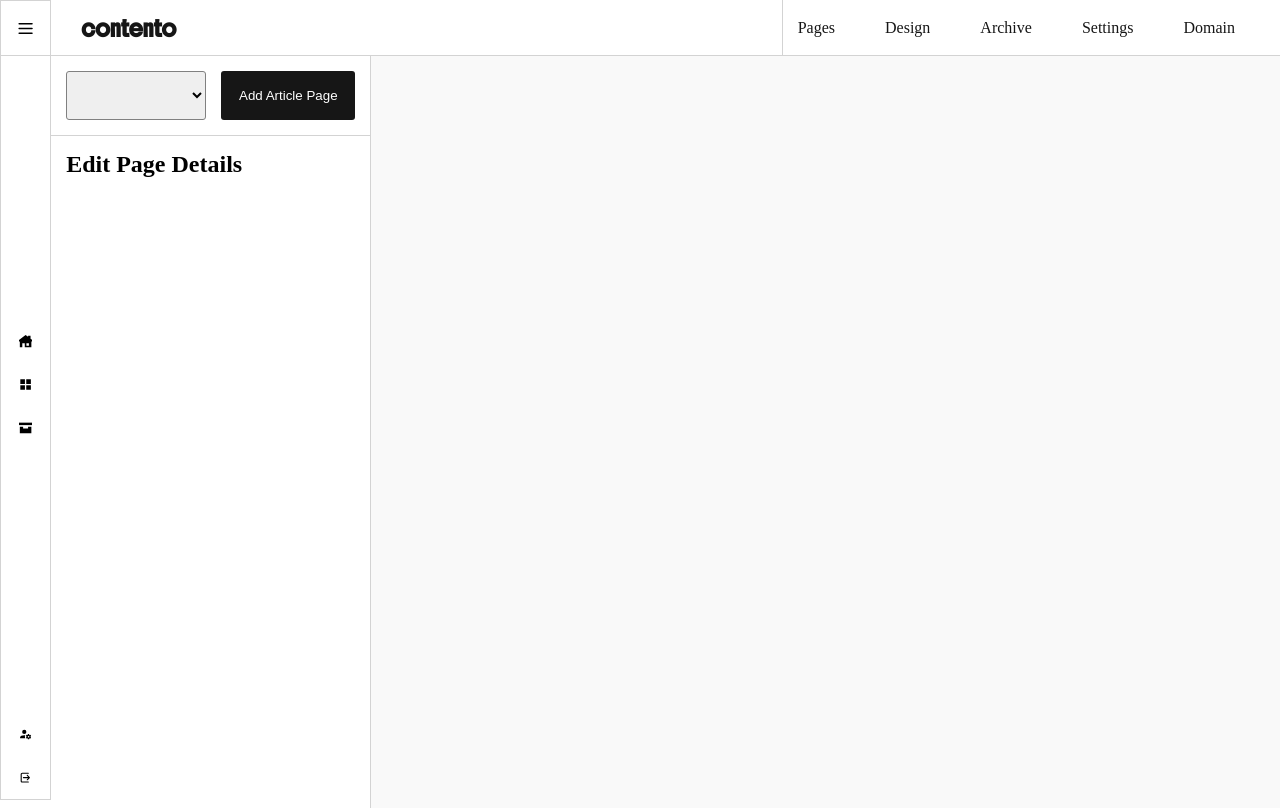
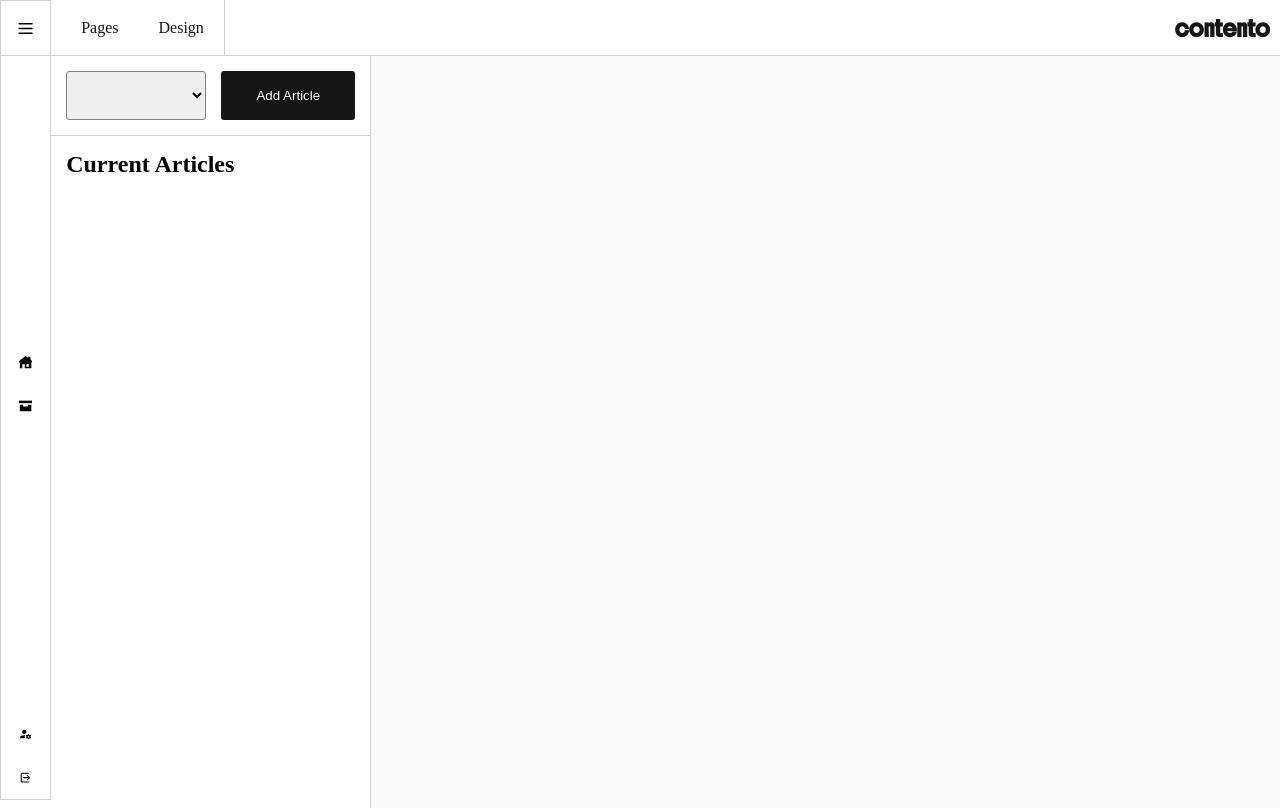
Before and after one commit to klarrrr/G16-CMS, a PHP site: page /editor.php in a window 1280 px wide; the page is wider, and only the part inside the window is pictured. Run offline with PHP 8.4, Linux system fonts and the light colour scheme; data that the repository does not hold is empty.

Commit message:
Slight Tweaks

```diff
--- a/editor-nav.php
+++ b/editor-nav.php
@@ -11,14 +11,6 @@
                     <path fill-rule="evenodd" clip-rule="evenodd" d="M8 0L0 6V8H1V15H4V10H7V15H15V8H16V6L14 4.5V1H11V2.25L8 0ZM9 10H12V13H9V10Z" fill="#000000" />
                 </svg>
                 <p id='menu-home-button' style='display: none'>Home</p>
-            </a>
-        </li>
-        <li>
-            <a href="#">
-                <svg fill="#000000" viewBox="0 0 20 20" xmlns="http://www.w3.org/2000/svg">
-                    <path d="M2,9H9V2H2Zm9-7V9h7V2ZM2,18H9V11H2Zm9,0h7V11H11Z" />
-                </svg>
-                <p id='menu-projects-button' style='display: none'>Projects</p>
             </a>
         </li>
         <li>
--- a/editor-website-editor-nav.php
+++ b/editor-website-editor-nav.php
@@ -1,6 +1,6 @@
 <div class="second-nav-container">
     <nav id='second-nav'>
-        <h1>contento</h1>
+
         <ul>
             <li><a href="#" id="nav-pages">Pages</a></li>
             <li class="dropdown">
@@ -10,9 +10,7 @@
                     <li><a href="#" id="nav-colors">Colors</a></li>
                 </ul>
             </li>
-            <li><a href="#">Archive</a></li>
-            <li><a href="#">Settings</a></li>
-            <li><a href="#">Domain</a></li>
         </ul>
+        <h1>contento</h1>
     </nav>
 </div>
--- a/editor.php
+++ b/editor.php
@@ -26,12 +26,12 @@
                         <!-- CHOOSE PAGE BOX -->
                         <select name="" id="select-pages" title="select-page"></select>
                         <!-- ADD PAGE BTN -->
-                        <button id="add-article-page-btn">Add Article Page</button>
+                        <button id="add-article-page-btn">Add Article</button>
                         <!-- <button id="add-element-btn">Add Element</button> -->
                     </div>
                     <!-- EDIT PAGE DETAILS CONTAINERS -->
                     <div id="edit-details-box" class="page-details-container">
-                        <h2>Edit Page Details</h2>
+                        <h2>Current Articles</h2>
                     </div>
                     <!-- Include Font Settings Box -->
                     <?php include 'font-settings.php'; ?>
--- a/scripts/menu_button.js
+++ b/scripts/menu_button.js
@@ -7,13 +7,12 @@ const menuAccoutItems = document.getElementById('menu-account-items');
 const menuButtonContainer = document.getElementById('menu-button-container');
 
 const home = document.getElementById('menu-home-button');
-const projects = document.getElementById('menu-projects-button');
 const archive = document.getElementById('menu-archive-button');
 
 const accountSettings = document.getElementById('menu-account-settings-button');
 const signOut = document.getElementById('menu-sign-out-button');
 
-const pArray = [home, projects, archive, accountSettings, signOut];
+const pArray = [home, archive, accountSettings, signOut];
 
 const mainPage = document.getElementById('main-page');
 
--- a/styles.css
+++ b/styles.css
@@ -31,7 +31,7 @@ body {
 nav {
     display: flex;
     width: 96%;
-    padding: 0px 30px;
+    padding: 0px 10px;
     border-bottom: 1px solid lightgray;
     height: 7vh;
     justify-content: space-between;
@@ -165,7 +165,7 @@ nav h1 {
 .second-nav-container nav ul {
     justify-content: center;
     gap: 30px;
-    border-left: 1px solid lightgray;
+    border-right: 1px solid lightgray;
     height: 100%;
     width: auto;
     align-items: center;
@@ -275,10 +275,10 @@ nav h1 {
 /* Second Nav Dropdown */
 #second-nav ul {
     list-style: none;
-    padding: 0;
+    padding: 5px;
     margin: 0;
     display: flex;
-    gap: 20px;
+    gap: 10px;
     align-items: center;
 }
 
```
